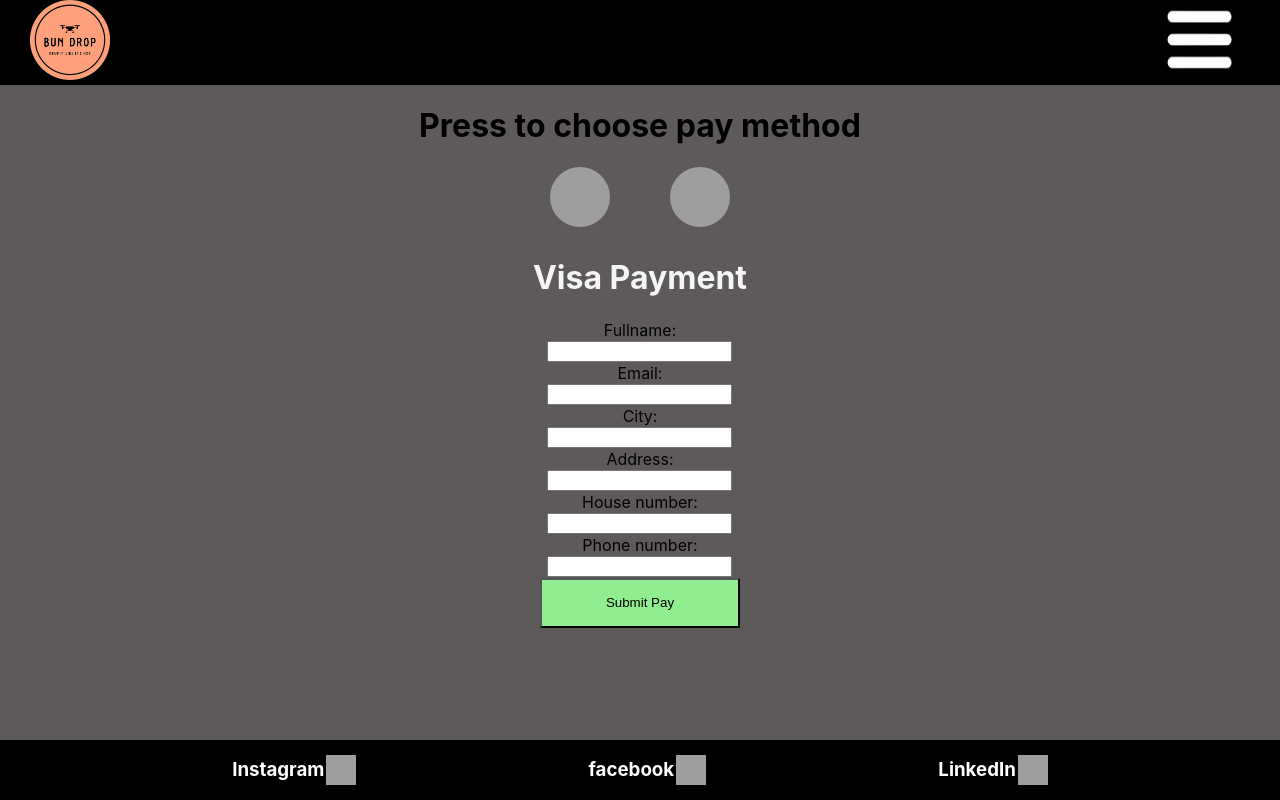
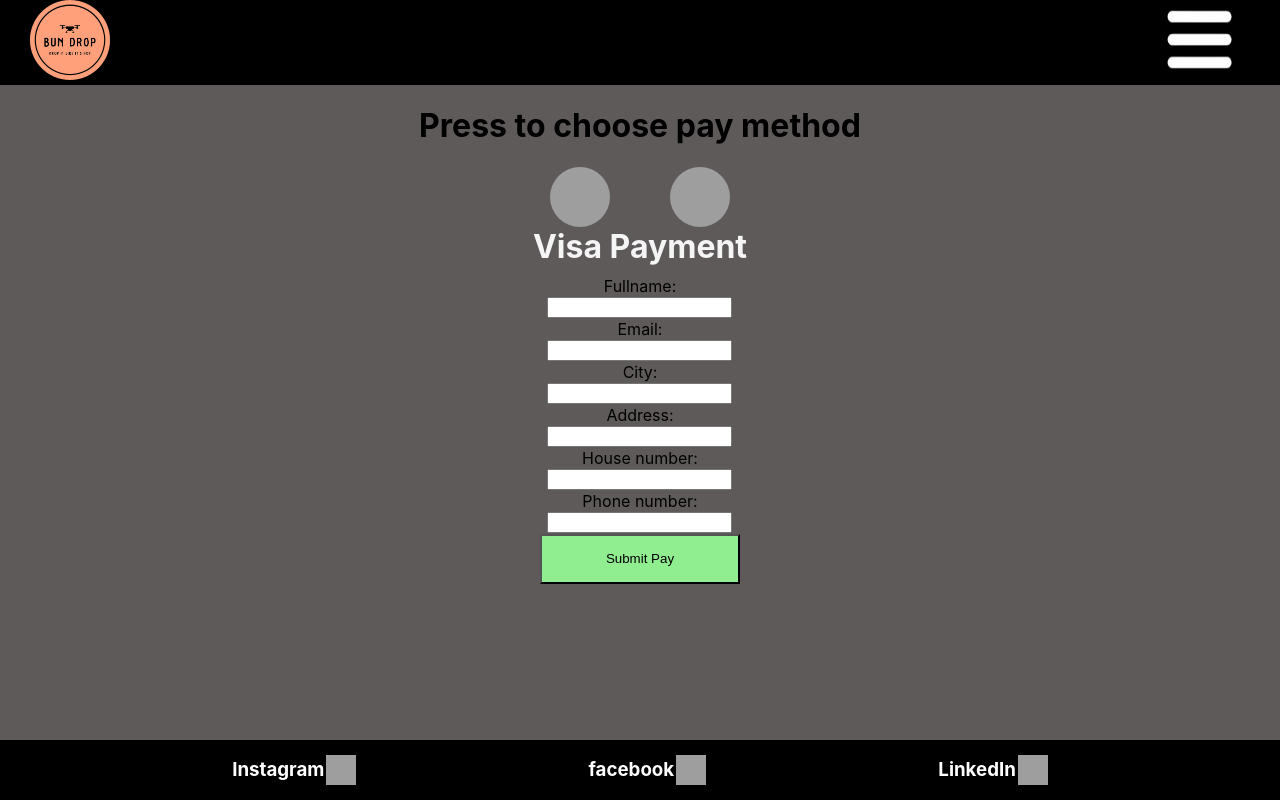
Before and after one commit to Jontzey/bundrop, a React (Create React App) app: page /payment in a window 1280 px wide. Both pictures are taken after a click on the picture 700 px from the left and 196 px from the top of the page. Built offline with nearby package versions, Linux system fonts and the light colour scheme; grey boxes are pictures that could not be loaded.

Commit message:
Update VisaPay.jsx
small change to h1 element in Visapay component

```diff
--- a/src/components/VisaPay.jsx
+++ b/src/components/VisaPay.jsx
@@ -73,13 +73,13 @@ function VisaPay() {
     }
     return ( <div>
 
+        <h1 style={{color:"whitesmoke", margin:"0"}}> Visa Payment</h1>
         {
                 !isPayed ?(
 
                                     // THERE IS NO CHECK FOR if elements are emty or not.
 
-                                <form onSubmit={handleSubmit} className='formSub' >
-                                    <h1 style={{color:"whitesmoke"}}> Visa Payment</h1>
+                                    <form onSubmit={handleSubmit} className='formSub' >
                                     <label>Fullname:</label>
                                     <input type="text" required value={fullname} onChange={(event) => setFullname(event.target.value)} />
 
```
